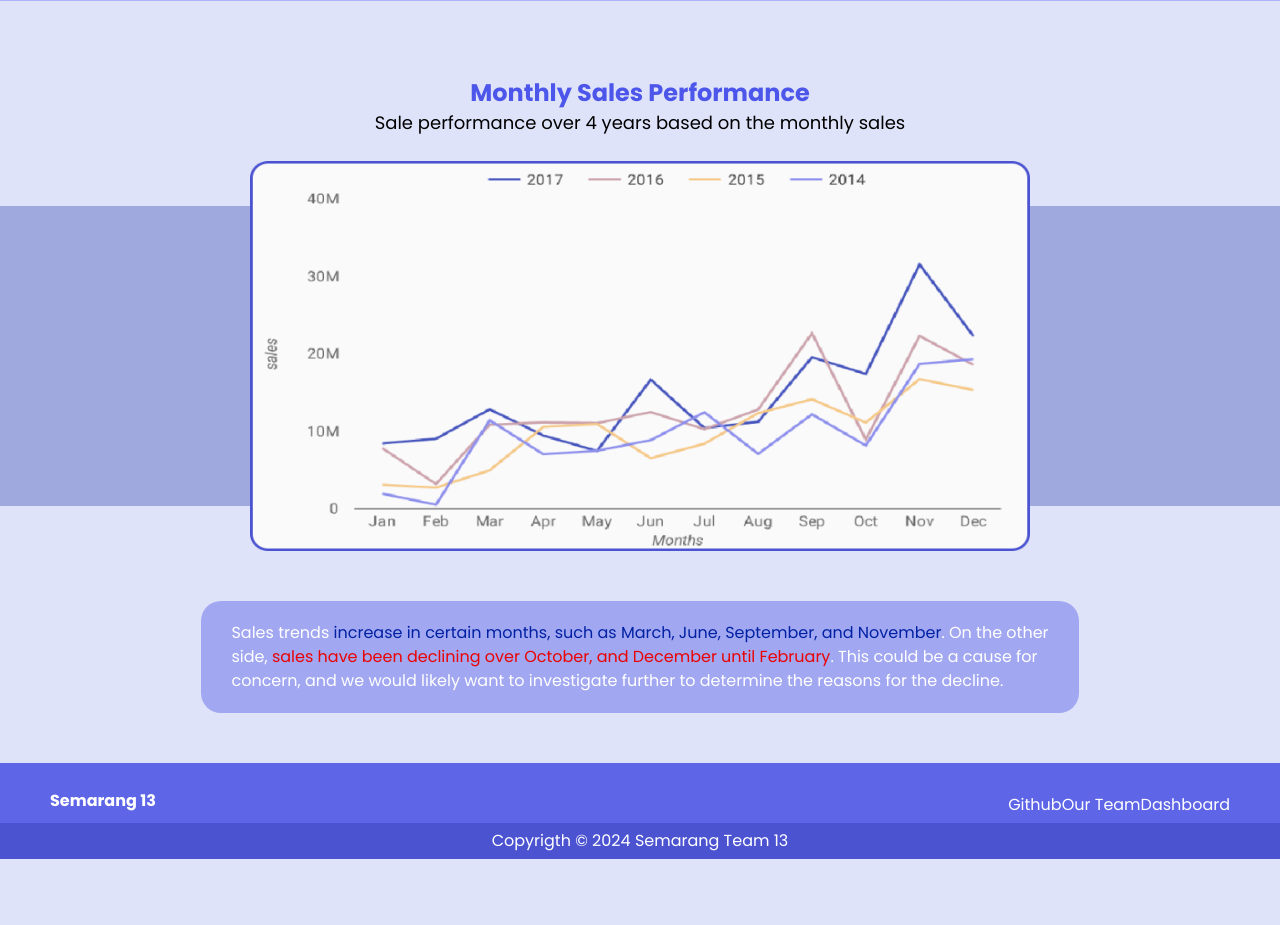
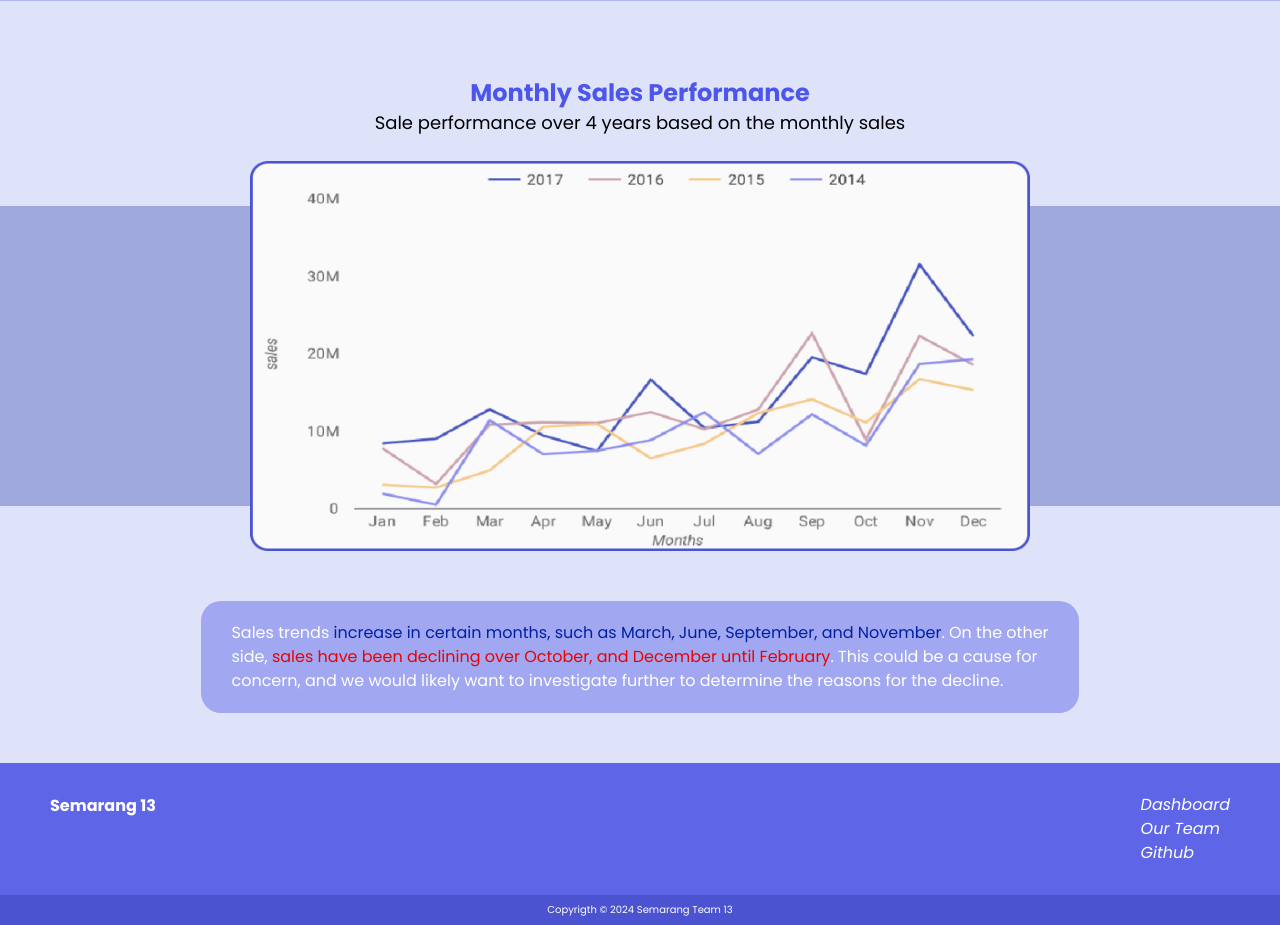
Before and after one commit to Kampus-Merdeka-Software-Engineering/km-feb24-semarang-13, a plain HTML site: page chart1_desc.html in a window 1280 px wide. Shown: the part 69-994 px from the top of the page. Before the commit the page ends 928 px from the top, so only its background shows below. Drawn offline with Linux system fonts and the light colour scheme.

Commit message:
update chart

```diff
--- a/chart1_desc.html
+++ b/chart1_desc.html
@@ -9,6 +9,7 @@
     <link rel="preconnect" href="https://fonts.gstatic.com" crossorigin>
     <link href="https://fonts.googleapis.com/css2?family=Poppins:ital,wght@0,100;0,200;0,300;0,400;0,500;0,600;0,700;0,800;0,900;1,100;1,200;1,300;1,400;1,500;1,600;1,700;1,800;1,900&display=swap" rel="stylesheet">
 </head>
+
 <body>
     <div class="header-section">
         <div style="float: left">
@@ -22,8 +23,7 @@
                             Dashboard
                     </div>
                     <div style="display: inline-block;" class="dropdown">
-                        <button class="dropbtn">Chart
-                            <svg class="small-svg" aria-hidden="true" xmlns="http://www.w3.org/2000/svg" fill="none" viewBox="0 0 10 6"
+                        <button class="dropbtn">Chart <svg class="small-svg" aria-hidden="true" xmlns="http://www.w3.org/2000/svg" fill="none" viewBox="0 0 8 2"
                             onclick="event.preventDefault()">
                             <path stroke="currentColor" stroke-linecap="round" stroke-linejoin="round" stroke-width="1" d="m1 1 2 2 2-2"/>
                             </svg>
@@ -89,27 +89,21 @@
 
 <footer>
         <div class="footer-content">
-            <div class="text-footer" style="float:left;">
+            <div class="text-footer">
                 <h5> Semarang 13 </h5>
             </div>
 
-            <div>
-                <ul class="list-footer">
-                    <li>
-                        <a href="dashboard.html"> Dashboard </a>
-                    </li>
-                    <li>
-                        <a href="team.html"> Our Team </a>
-                    </li>
-                    <li>
-                        <a href="github.com"> Github </a>
-                    </li>
+            <div class="list-footer">
+                <ul>
+                    <li><a href="dashboard.html" class="ds"> Dashboard </a></li>
+                    <li><a href="team.html" class="team"> Our Team </a></li>
+                    <li><a href="github.com" class="github"> Github </a></li>
                 </ul>
             </div>
         </div>
 
         <div class="parent-copyright">
-            <div class="copyrigth">
+            <div>
                 <p>
                     Copyrigth © 2024 Semarang Team 13
                 </p>
--- a/css/chart1_desc.css
+++ b/css/chart1_desc.css
@@ -82,6 +82,7 @@ body{
     margin: auto;
     margin-right: 40px;
     display: inline-block;
+    padding-top: 5px;
     font-weight: bold;
     font-size: 16px;
     color: #079D75;
@@ -196,7 +197,7 @@ body{
     color: white;
     background-color: #A1A7F0;
     border-radius: 20px;
-    text-alignt: justify;
+    text-align: justify;
     line-height: 1.5;
   }
 
@@ -210,26 +211,38 @@ footer{
   padding-bottom: 30px;
   padding-right: 50px;
   padding-left: 50px;
+  display: flex;
+  justify-content: space-between;
 }
 
-.text-footer h5{
+.text-footer{
   float: left;
   color: white;
   font-weight: bold;
   font-size: 16px;
+  padding-top: 5px;
 }
 
-  .list-footer li {
-    list-style: none;
-    float: right;
+  .list-footer{
+    text-decoration: none;
+    line-height: 1.5;
+    font-style: italic;
   }
 
-  .list-footer li a {
+  .ds{
     text-decoration: none;
     color: white;
-    line-height: 1.5;
   }
 
+  .team{
+    text-decoration: none;
+    color: white;
+  }
+
+  .github{
+    text-decoration: none;
+    color: white;
+  }
   .parent-copyright{
     display: flex;
     justify-content: center;
@@ -237,9 +250,5 @@ footer{
     padding-top: 10px;
     padding-bottom: 10px;
     color: white;
-
+    font-size: 10px;
   }
-
-  .parent-copyright .copyright p{
-    font-size: 16px;
-  }
```
Also changed, not shown: banner.html (+1 -1 lines), dashboard.html (+1 -0 lines).
